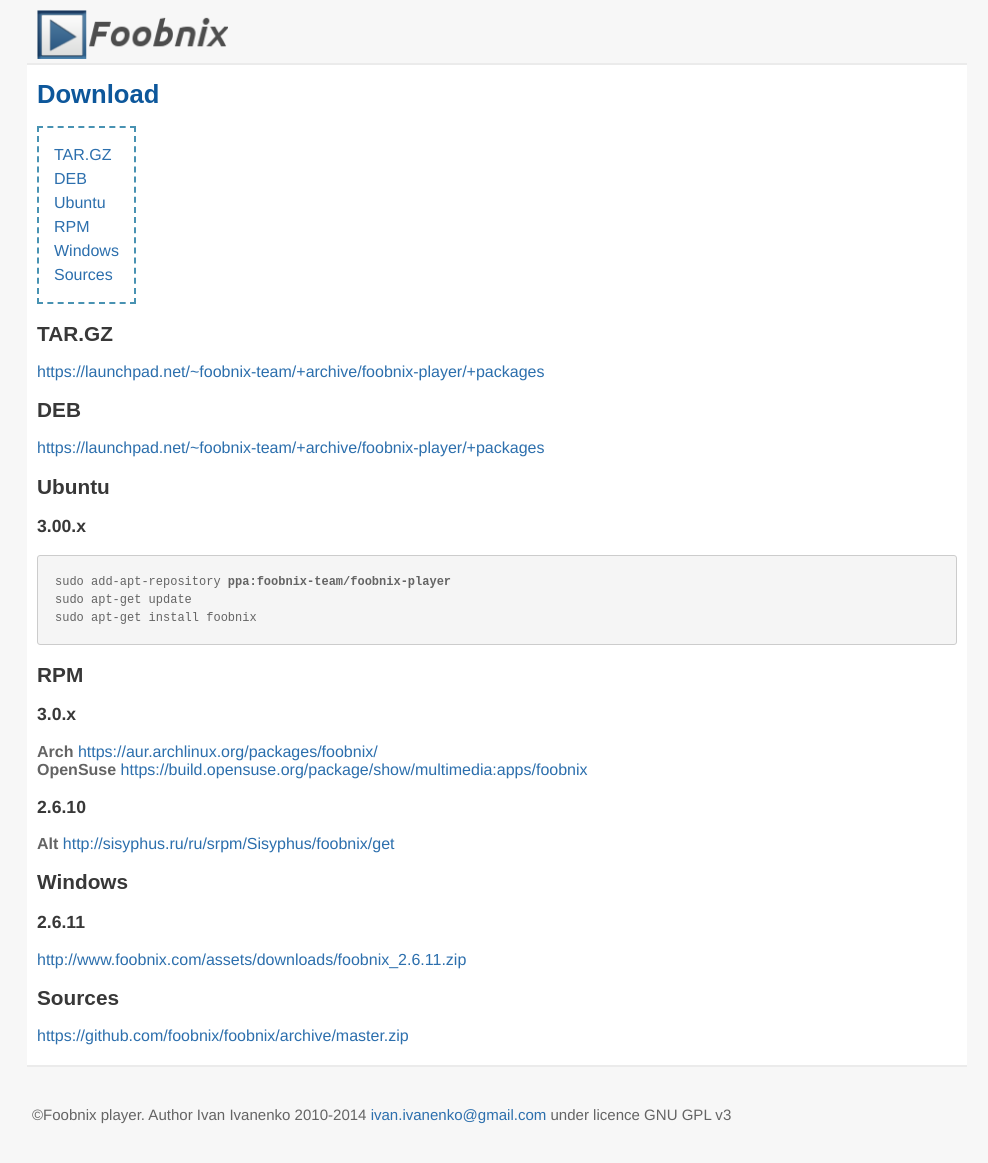
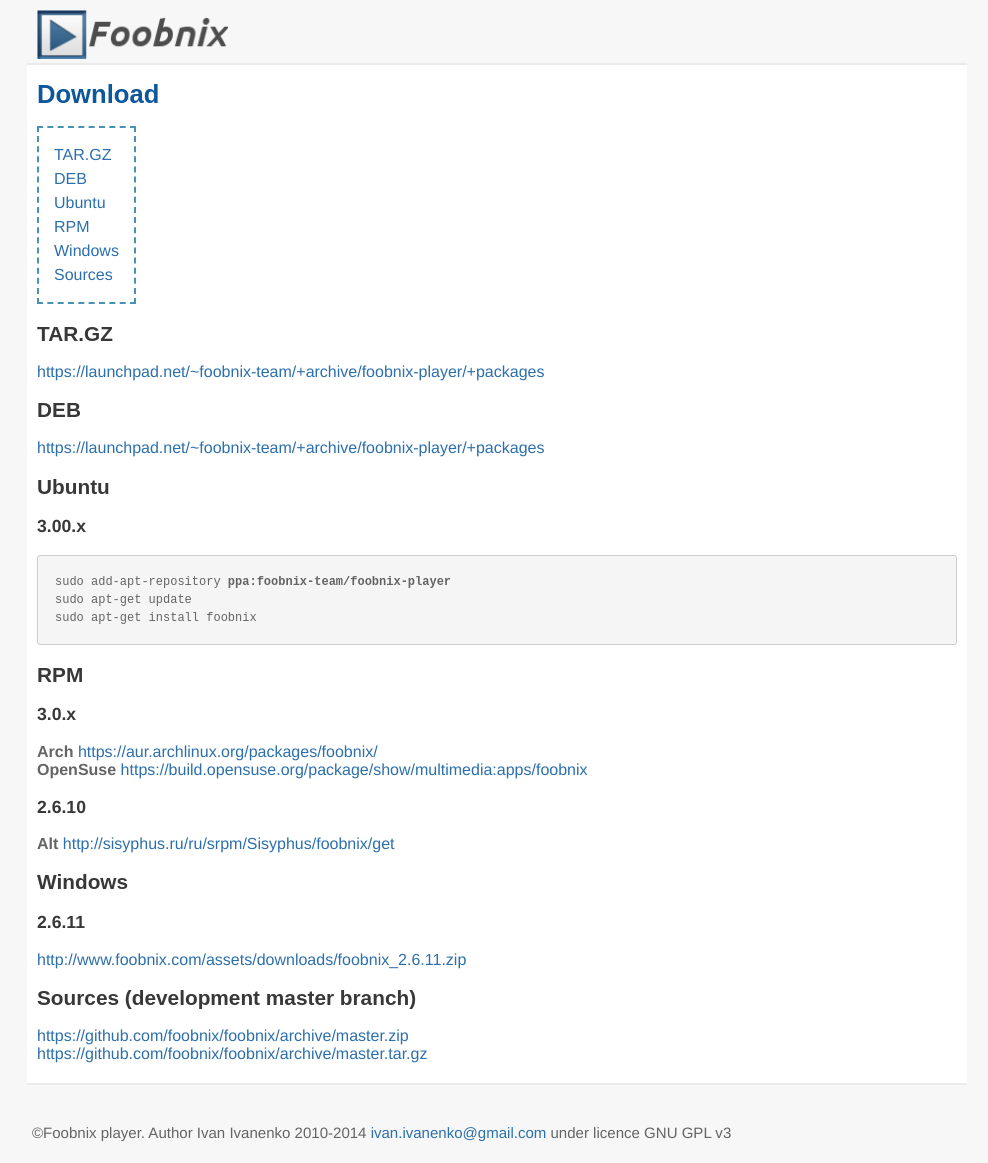
Before and after one commit to foobnix/foobnix.github.io, a Jekyll site: the page built from en/download.html, in a window 1280 px wide. Shown: the whole page, without its empty margins (143-1131 px from the left). Built offline with Jekyll 4.4.1, drawn with Linux system fonts in a browser that asks for light colours; some web fonts are replaced; Markdown is read by kramdown in place of the engine named in the settings.

Commit message:
update downloads pages

```diff
--- a/en/download.html
+++ b/en/download.html
@@ -44,5 +44,6 @@ sudo apt-get install foobnix
 <a target="_blank" href="http://www.foobnix.com/assets/downloads/foobnix_2.6.11.zip">http://www.foobnix.com/assets/downloads/foobnix_2.6.11.zip</a>
 
 
-<h2><a name="Sources">Sources</a></h2>
-<a target="_blank" href="https://github.com/foobnix/foobnix/archive/master.zip">https://github.com/foobnix/foobnix/archive/master.zip</a>
+<h2><a name="Sources">Sources (development master branch)</a></h2>
+<a target="_blank" href="https://github.com/foobnix/foobnix/archive/master.zip">https://github.com/foobnix/foobnix/archive/master.zip</a><br />
+<a target="_blank" href="https://github.com/foobnix/foobnix/archive/master.tar.gz">https://github.com/foobnix/foobnix/archive/master.tar.gz</a>
--- a/ru/download.html
+++ b/ru/download.html
@@ -44,5 +44,6 @@ sudo apt-get install foobnix
 <a target="_blank" href="http://www.foobnix.com/assets/downloads/foobnix_2.6.11.zip">http://www.foobnix.com/assets/downloads/foobnix_2.6.11.zip</a>
 
 
-<h2><a name="Sources">Sources</a></h2>
-<a target="_blank" href="https://github.com/foobnix/foobnix/archive/master.zip">https://github.com/foobnix/foobnix/archive/master.zip</a>
+<h2><a name="Sources">Sources (development master branch)</a></h2>
+<a target="_blank" href="https://github.com/foobnix/foobnix/archive/master.zip">https://github.com/foobnix/foobnix/archive/master.zip</a><br />
+<a target="_blank" href="https://github.com/foobnix/foobnix/archive/master.tar.gz">https://github.com/foobnix/foobnix/archive/master.tar.gz</a>
```
